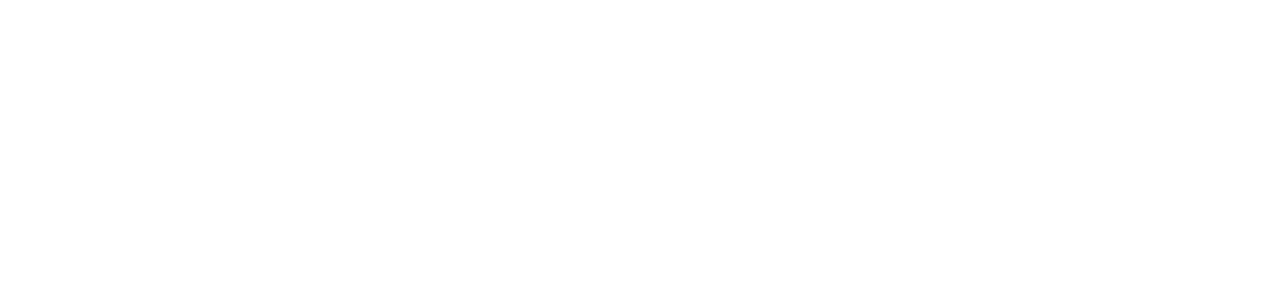
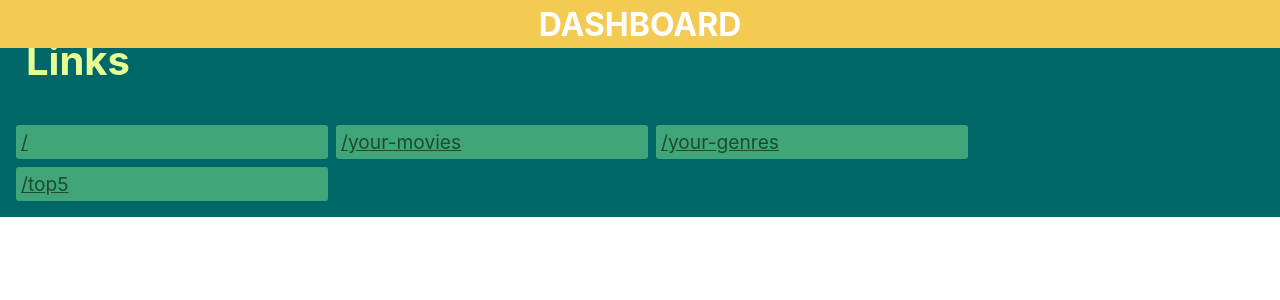
Before and after one commit to minhaj-ap/movieReview, a React (Create React App) app in the folder frontend/: page /admin/your-genres in a window 1280 px wide. Before the commit this address had no page. Shown: the top 300 px of the page. Built offline with nearby package versions, Linux system fonts and the light colour scheme.

Commit message:
Files are re arranged and links for admin is created.

```diff
--- /dev/null
+++ b/frontend/src/AdminComponents/Admin.js
@@ -0,0 +1,58 @@
+import Grid from "@mui/material/Grid";
+import { useEffect } from "react";
+import { useState } from "react";
+export default function AdminPage() {
+  const [data, setData] = useState([]);
+  useEffect(() => {
+    async function fetchData() {
+      await fetch("http://localhost:3001/stats")
+        .then((res) => res.json())
+        .then((data) => setData(data))
+        .catch((err) => console.log(err));
+    }
+    fetchData();
+  }, []);
+  console.log(data);
+  let result;
+  if (data[0]) {
+    result = [
+      {
+        title: "Total Movies",
+        value: data[0].numberofMovies,
+      },
+      {
+        title: "Total Reviews",
+        value: data[0].numberofReviews,
+      },
+      {
+        title: "Total Users",
+        value: data[0].numberofUsers,
+      },
+      {
+        title: "Most rated movie",
+        value: data[0].mostRatedMovie,
+      },
+      {
+        title: "Least rated movie",
+        value: data[0].leastRatedMovie,
+      },
+    ];
+  }
+
+  return (
+    <div className="admin stats">
+      <h2>STATS</h2>
+      <Grid container className="stats item">
+        {result &&
+          result.map((e) => (
+            <Grid item xs={12} sm={4} md={3} gap={4}>
+              <div className="stat item">
+                <p className="stat_heading">{e.title}</p>
+                <span className="stat_value">{e.value}</span>
+              </div>
+            </Grid>
+          ))}
+      </Grid>
+    </div>
+  );
+}
--- /dev/null
+++ b/frontend/src/AdminComponents/AdminBody.js
@@ -0,0 +1,43 @@
+import { Outlet, Link } from "react-router-dom";
+import Grid from "@mui/material/Grid";
+export default function AdminBody() {
+  return (
+    <>
+      <header className="admin header">
+        <h1>DASHBOARD</h1>
+      </header>
+      <main className="page_admin">
+        <Outlet />
+      </main>
+      <footer className="admin footer">
+        <div>
+          <h3>Links</h3>
+          <div className="footer_actions">
+            <Grid container gap={1}>
+              <Grid item xs={12} sm={4} md={3} className="footer_link">
+                <Link to="/admin">
+                  <p>/</p>
+                </Link>
+              </Grid>
+              <Grid item xs={12} sm={4} md={3} className="footer_link">
+                <Link to="/admin/your-movies">
+                  <p>/your-movies</p>
+                </Link>
+              </Grid>
+              <Grid item xs={12} sm={4} md={3} className="footer_link">
+                <Link to="/admin/your-genres">
+                  <p>/your-genres</p>
+                </Link>
+              </Grid>
+              <Grid item xs={12} sm={4} md={3} className="footer_link">
+                <Link to="/admin/top5">
+                  <p>/top5</p>
+                </Link>
+              </Grid>
+            </Grid>
+          </div>
+        </div>
+      </footer>
+    </>
+  );
+}
--- /dev/null
+++ b/frontend/src/AdminComponents/AdminGenresClassify.js
@@ -0,0 +1,3 @@
+export default function GenresClassify(params) {
+  return <p>Genres</p>;
+}
--- a/frontend/src/components/AdminMovieList.js
+++ b/frontend/src/AdminComponents/AdminMovieList.js
@@ -1,13 +1,13 @@
 import { useState, useEffect, useContext } from "react";
-import { Skeleton, IconButton, OutlinedInput, Grid } from "@mui/material";
+import { Skeleton, IconButton, Grid } from "@mui/material";
 import EditIcon from "@mui/icons-material/Edit";
 import BarChartIcon from "@mui/icons-material/BarChart";
 import DeleteIcon from "@mui/icons-material/Delete";
 import AddCircleIcon from "@mui/icons-material/AddCircle";
 import { ThemeContext } from "../functions/ThemeContext";
-import MovieModifier from "./subComponets/movieModifier";
+import MovieModifier from "./subComponents/movieModifier";
 
-import { useTheme, useMediaQuery, Icon } from "@mui/material";
+import { useTheme, useMediaQuery } from "@mui/material";
 export default function MovieList() {
   const [movies, setMovies] = useState([]);
   const [isLoading, setLoading] = useState(true);
--- a/frontend/src/App.js
+++ b/frontend/src/App.js
@@ -3,9 +3,11 @@
 import { BrowserRouter as Router } from "react-router-dom";
 import { Routes, Route } from "react-router-dom";
 import UserPage from "./pages/User";
-import AdminPage from "./pages/Admin";
-import MovieList from "./components/AdminMovieList";
-import Header from "./components/AdminHeader";
+import AdminPage from "./AdminComponents/Admin";
+import MovieList from "./AdminComponents/AdminMovieList";
+import TopMovieList from "./AdminComponents/AdminTopMovies";
+import GenresClassify from "./AdminComponents/AdminGenresClassify";
+import AdminBody from "./AdminComponents/AdminBody";
 function App() {
   return (
     <ThemeProvider>
@@ -13,11 +15,12 @@
         <div className="App">
           <Routes>
             <Route exact path="/" element={<UserPage />} />
-            <Route path="/admin" element={<Header />}>
+            <Route path="/admin" element={<AdminBody />}>
               <Route index element={<AdminPage />} />
               <Route path="your-movies" element={<MovieList />} />
-              {/* <Route path="settings" element={<AdminSettings />} /> */}
-            </Route>
+              <Route path="top5" element={<TopMovieList />} />
+              <Route path="your-genres" element={<GenresClassify />} />
+             </Route>
           </Routes>
         </div>
       </Router>
--- a/frontend/src/components/AdminHeader.js
+++ /dev/null
@@ -1,13 +0,0 @@
-import { Outlet } from "react-router-dom";
-export default function Header() {
-  return (
-    <>
-      <header className="admin">
-        <h1>DASHBOARD</h1>
-      </header>
-      <main className="page_admin">
-        <Outlet />
-      </main>
-    </>
-  );
-}
--- a/frontend/src/pages/Admin.js
+++ /dev/null
@@ -1,33 +0,0 @@
-import Grid from "@mui/material/Grid";
-export default function AdminPage() {
-  const data = [
-    {
-      name: "Total Reviews",
-      value: 34,
-    },
-    {
-      name: "Total Users",
-      value: 34,
-    },
-    {
-      name: "Most rated movie",
-      value: "SpiderMan ",
-    },
-    { name: "Least rated movie", value: "Batman" },
-  ];
-  return (
-    <div className="admin stats">
-      <h2>STATS</h2>
-      <Grid container className="stats item">
-        {data.map((e) => (
-          <Grid item xs={12} sm={4} md={3} gap={4}>
-            <div className="stat item">
-              <p className="stat_heading">{e.name}</p>
-              <span className="stat_value">{e.value}</span>
-            </div>
-          </Grid>
-        ))}
-      </Grid>
-    </div>
-  );
-}
--- a/frontend/src/style.css
+++ b/frontend/src/style.css
@@ -210,7 +210,7 @@
   padding-top: 15px;
 }
 /* ADMIN PAGE */
-header.admin {
+.admin.header {
   height: 3em;
   background-color: #9bbec8;
   color: white;
@@ -218,7 +218,7 @@
 }
 .page_admin {
   background-color: #164863;
-  height: 100vh;
+  height: max-content;
   overflow: auto;
 }
 .tableHead > * {
@@ -256,30 +256,57 @@
   text-transform: capitalize;
   border-bottom: 3px solid darkblue;
 }
-.admin.stats{
+.admin.stats {
   margin: 4em 2em;
   background-color: #427d9d;
   border-radius: 10px;
 }
-.admin.stats h2{
+.admin.stats h2 {
   font-size: 2rem;
   border-bottom: 2px solid;
   text-align: center;
   color: white;
   text-transform: capitalize;
 }
-.stats.item{
-  padding:1em;
+.stats.item {
+  padding: 1em;
 }
-.stat.item{
-  padding:5px;
+.stat.item {
+  padding: 5px;
 }
-.stat_heading{
+.stat_heading {
   font-size: 1.5em;
   font-weight: 800;
-  color:#F6F4EB;
+  color: #f6f4eb;
 }
-.stat_value{
+.stat_value {
   font-size: 2em;
-  color: #1B262C;
+  color: #1b262c;
 }
+.admin.footer {
+  background-color: #006769;
+  height: max-content;
+}
+.admin.footer > div {
+  padding: 1em;
+}
+.admin.footer > div h3 {
+  color: #e6ff94;
+  font-size: 2.5em;
+  margin-bottom: 1em;
+  padding-left: 10px;
+}
+.footer_actions {
+  display: flex;
+  justify-content: space-around;
+}
+.footer_link {
+  background-color: #40a578;
+  padding: 5px;
+  color: #1a4d2e;
+  font-size: 1.2rem;
+  border-radius: 3px;
+}
+.footer_link a{
+color:inherit
+}
```
Also changed, not shown: frontend/src/AdminComponents/AdminTopMovies.js (renamed from frontend/src/components/AdminTopMovies.js), frontend/src/AdminComponents/subComponents/movieModifier.js (renamed from frontend/src/components/subComponets/movieModifier.js), 2 other files (tests, documents, lock files or other folders).
